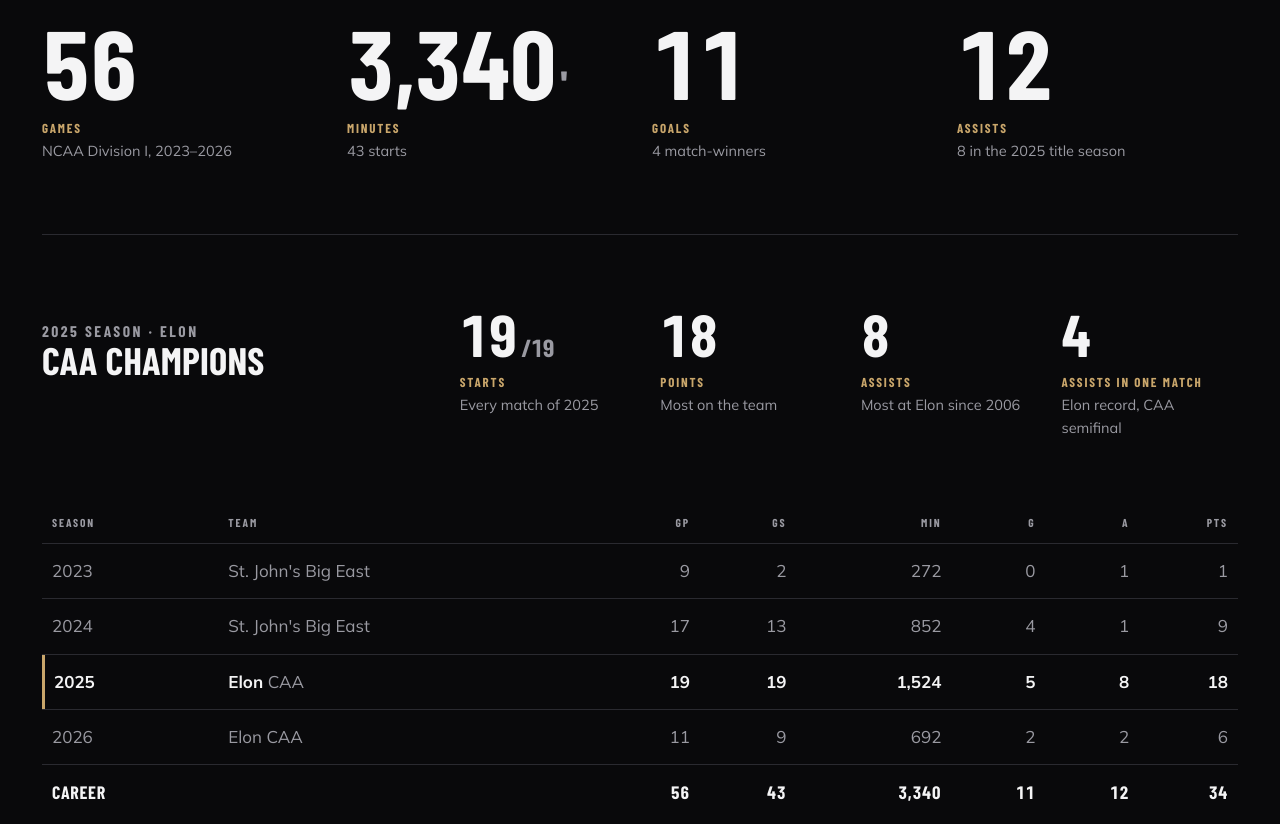
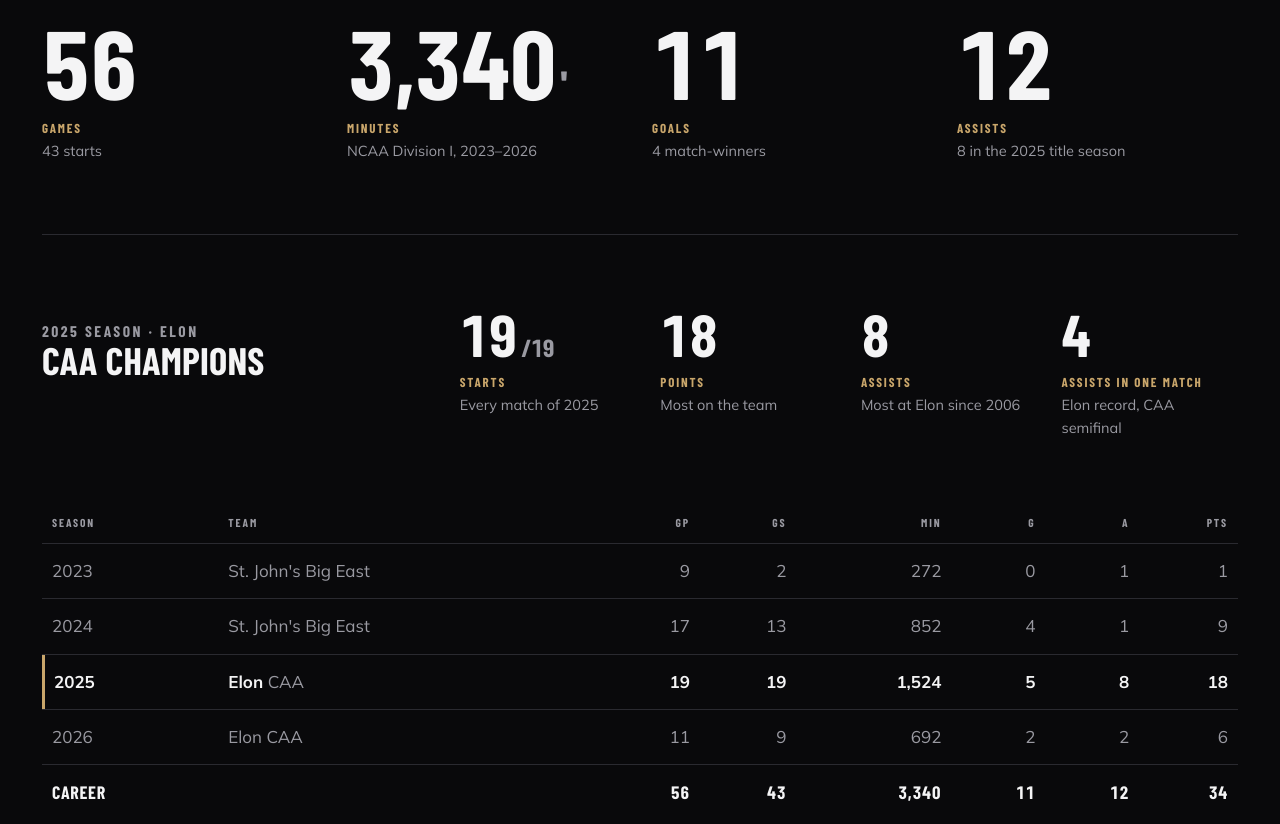
Before and after one commit to martin20kozak-bit/martinkozak10, a plain HTML site: page index.html in a window 1280 px wide. Shown: the part 1031-1855 px from the top of the page. Drawn offline with nearby package versions, Linux system fonts and the light colour scheme; a web font is replaced by a local one.

Commit message:
Languages: English native; show 43 starts under games
Co-Authored-By: Claude Opus 5.5 <noreply@anthropic.com>
Claude-Session: https://claude.ai/code/session_0144n8xh37qUPBo3P5Tk6yhz

```diff
--- a/index.html
+++ b/index.html
@@ -182,8 +182,8 @@ footer .wrap{padding-block:26px 40px;display:flex;flex-wrap:wrap;gap:10px 24px;j
 <main>
 <section id="stats"><div class="wrap">
 <div class="sec-head"><h2><span lang="en">Relevant stats</span><span lang="es">Estadísticas clave</span></h2><p class="meta"><span lang="en">College career · NCAA Division I · through 5 Nov 2026</span><span lang="es">Carrera universitaria · NCAA División I · hasta el 5 nov. 2026</span></p></div>
-<div class="stats reveal"><div class="stat"><div class="big"><span class="count" data-to="56">56</span><small></small></div><div class="lbl"><span lang="en">Games</span><span lang="es">Partidos</span></div><div class="sub"><span lang="en">NCAA Division I, 2023–2026</span><span lang="es">NCAA División I, 2023–2026</span></div></div>
-<div class="stat"><div class="big"><span class="count" data-to="3340">3,340</span><small>'</small></div><div class="lbl"><span lang="en">Minutes</span><span lang="es">Minutos</span></div><div class="sub"><span lang="en">43 starts</span><span lang="es">43 como titular</span></div></div>
+<div class="stats reveal"><div class="stat"><div class="big"><span class="count" data-to="56">56</span><small></small></div><div class="lbl"><span lang="en">Games</span><span lang="es">Partidos</span></div><div class="sub"><span lang="en">43 starts</span><span lang="es">43 como titular</span></div></div>
+<div class="stat"><div class="big"><span class="count" data-to="3340">3,340</span><small>'</small></div><div class="lbl"><span lang="en">Minutes</span><span lang="es">Minutos</span></div><div class="sub"><span lang="en">NCAA Division I, 2023–2026</span><span lang="es">NCAA División I, 2023–2026</span></div></div>
 <div class="stat"><div class="big"><span class="count" data-to="11">11</span><small></small></div><div class="lbl"><span lang="en">Goals</span><span lang="es">Goles</span></div><div class="sub"><span lang="en">4 match-winners</span><span lang="es">4 goles decisivos</span></div></div>
 <div class="stat"><div class="big"><span class="count" data-to="12">12</span><small></small></div><div class="lbl"><span lang="en">Assists</span><span lang="es">Asistencias</span></div><div class="sub"><span lang="en">8 in the 2025 title season</span><span lang="es">8 en la temporada del título 2025</span></div></div></div>
 <hr class="rule">
@@ -209,7 +209,7 @@ footer .wrap{padding-block:26px 40px;display:flex;flex-wrap:wrap;gap:10px 24px;j
 <div><dt><span lang="en">Preferred foot</span><span lang="es">Pie hábil</span></dt><dd><span lang="en">Right</span><span lang="es">Derecho</span></dd></div>
 <div><dt><span lang="en">Current club</span><span lang="es">Club actual</span></dt><dd><span lang="en">Elon University · NCAA D1 (CAA)</span><span lang="es">Elon University · NCAA D1 (CAA)</span></dd></div>
 <div><dt><span lang="en">Status</span><span lang="es">Estado</span></dt><dd><span lang="en">Available to clubs from December 2026</span><span lang="es">Disponible para clubes desde diciembre de 2026</span></dd></div>
-<div><dt><span lang="en">Languages</span><span lang="es">Idiomas</span></dt><dd><span lang="en">Spanish (native) · English (fluent)</span><span lang="es">Español (nativo) · Inglés (fluido)</span></dd></div>
+<div><dt><span lang="en">Languages</span><span lang="es">Idiomas</span></dt><dd><span lang="en">Spanish (native) · English (native)</span><span lang="es">Español (nativo) · Inglés (nativo)</span></dd></div>
 <div><dt><span lang="en">Education</span><span lang="es">Estudios</span></dt><dd><span lang="en">B.S. Sport Management, minor in Psychology · Dec 2026</span><span lang="es">Lic. en Gestión Deportiva, minor en Psicología · dic. 2026</span></dd></div></dl>
 <div class="pos"><svg viewBox="0 0 600 380" role="img" aria-label="Pitch map: main roles 6 and 8 in central midfield; also 10 and wide.">
 <rect x="10" y="10" width="580" height="360" rx="4" fill="#111114" stroke="#34343b" stroke-width="2"/>
```
